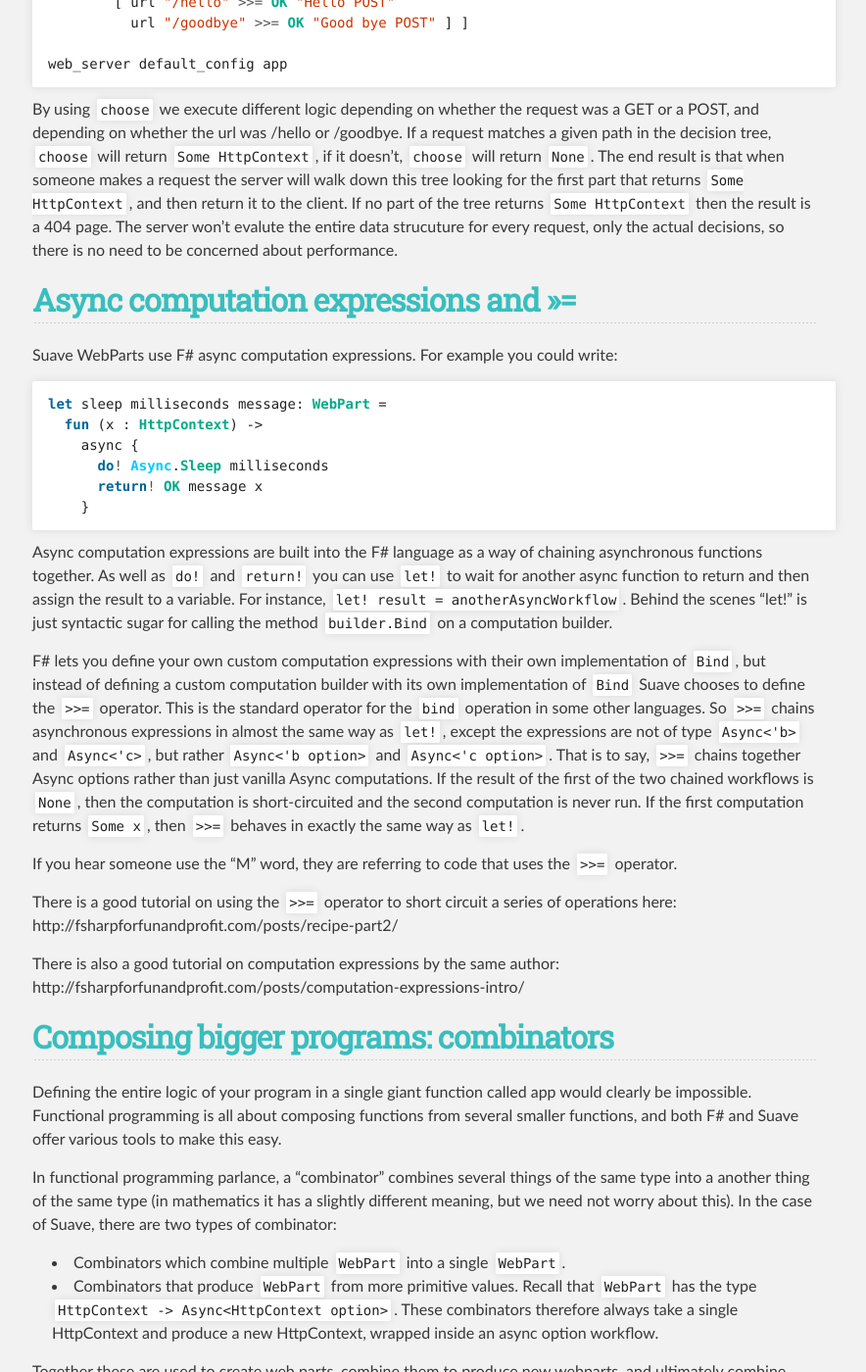
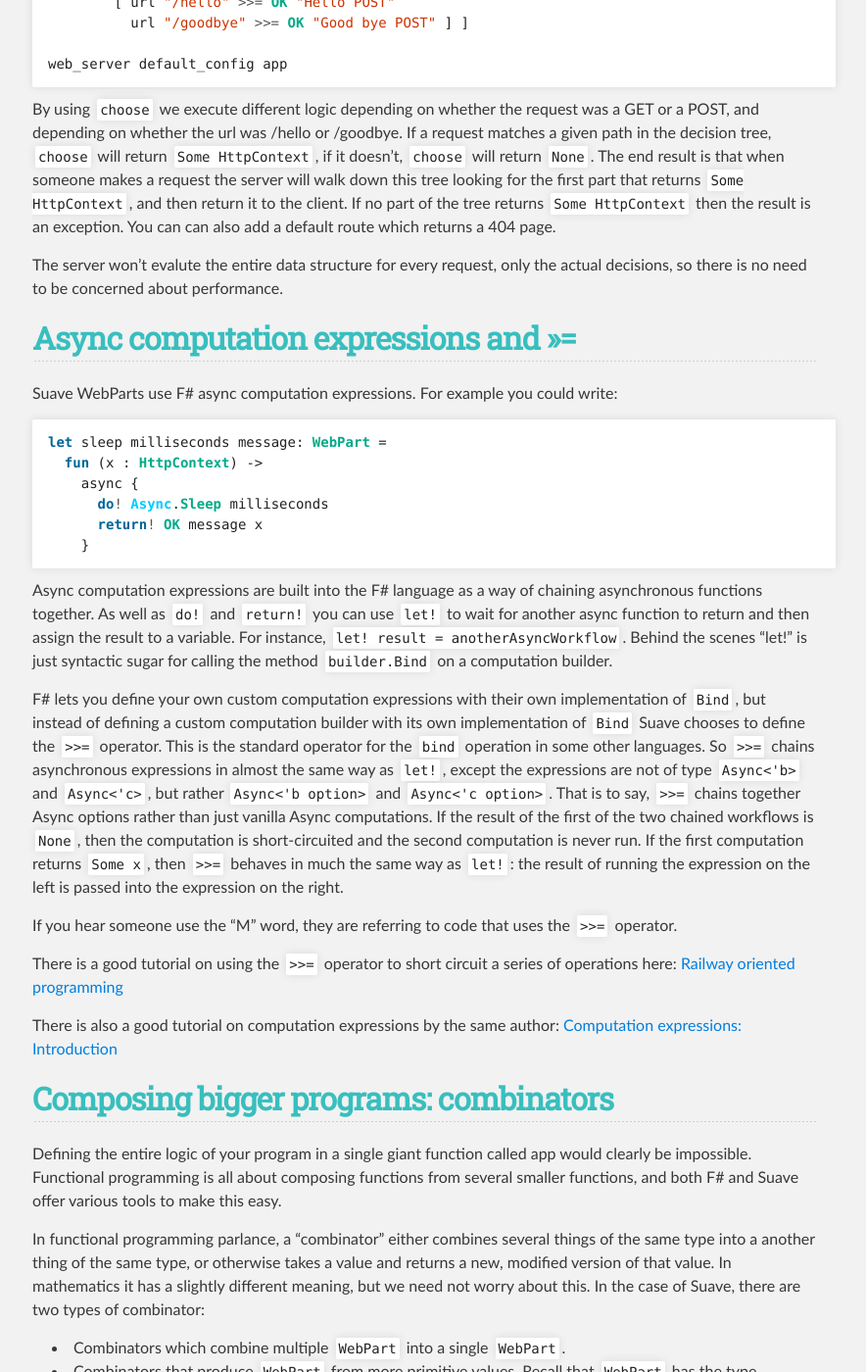
Before and after one commit to SuaveIO/suave, a Jekyll site: the page built from index.md, in a window 1280 px wide and 1400 px high, scrolled down 2652 px. Shown: the whole window at 98% size, without its empty margins (207-1091 px from the left). Built offline with Jekyll 4.4.1, drawn with Linux system fonts in a browser that asks for light colours; some of the changed text lies outside the part shown.

Commit message:
minor changes

```diff
--- a/_includes/content.md
+++ b/_includes/content.md
@@ -90,7 +90,9 @@
 web_server default_config app
 {% endhighlight %}
 
-By using `choose` we execute different logic depending on whether the request was a GET or a POST, and depending on whether the url was /hello or /goodbye. If a request matches a given path in the decision tree, `choose` will return `Some HttpContext`, if it doesn't, `choose` will return `None`. The end result is that when someone makes a request the server will walk down this tree looking for the first part that returns `Some HttpContext`, and then return it to the client. If no part of the tree returns `Some HttpContext` then the result is a 404 page. The server won't evalute the entire data strucuture for every request, only the actual decisions, so there is no need to be concerned about performance.
+By using `choose` we execute different logic depending on whether the request was a GET or a POST, and depending on whether the url was /hello or /goodbye. If a request matches a given path in the decision tree, `choose` will return `Some HttpContext`, if it doesn't, `choose` will return `None`. The end result is that when someone makes a request the server will walk down this tree looking for the first part that returns `Some HttpContext`, and then return it to the client. If no part of the tree returns `Some HttpContext` then the result is an exception. You can can also add a default route which returns a 404 page.
+
+The server won't evalute the entire data structure for every request, only the actual decisions, so there is no need to be concerned about performance.
 
 Async computation expressions and >>=
 -------------------------------------
@@ -109,20 +111,20 @@
 Async computation expressions are built into the F# language as a way of chaining asynchronous functions together. As well as `do!` and `return!` you can use `let!` to wait for another async function to return and then assign the result to a variable. For instance, `let! result = anotherAsyncWorkflow`. Behind the scenes "let!" is just syntactic sugar for calling the method `builder.Bind` on a computation builder.
 
 F# lets you define your own custom computation expressions with their own implementation of `Bind`, but instead of defining a custom computation builder with its own implementation of `Bind` Suave chooses to define the `>>=` operator. This is the standard operator for the `bind` operation in some other languages. So `>>=` chains asynchronous expressions in almost the same way as `let!`, except the expressions are not of type `Async<'b>` and `Async<'c>`, but rather `Async<'b option>` and `Async<'c option>`. That is to say, `>>=`
-chains together Async options rather than just vanilla Async computations. If the result of the first of the two chained workflows is `None`, then the computation is short-circuited and the second computation is never run. If the first computation returns `Some x`, then `>>=` behaves in exactly the same way as `let!`.
+chains together Async options rather than just vanilla Async computations. If the result of the first of the two chained workflows is `None`, then the computation is short-circuited and the second computation is never run. If the first computation returns `Some x`, then `>>=` behaves in much the same way as `let!`: the result of running the expression on the left is passed into the expression on the right.
 
 If you hear someone use the "M" word, they are referring to code that uses the `>>=` operator.
 
-There is a good tutorial on using the `>>=` operator to short circuit a series of operations here: http://fsharpforfunandprofit.com/posts/recipe-part2/
+There is a good tutorial on using the `>>=` operator to short circuit a series of operations here: [Railway oriented programming](http://fsharpforfunandprofit.com/posts/recipe-part2/)
 
-There is also a good tutorial on computation expressions by the same author: http://fsharpforfunandprofit.com/posts/computation-expressions-intro/
+There is also a good tutorial on computation expressions by the same author: [Computation expressions: Introduction](http://fsharpforfunandprofit.com/posts/computation-expressions-intro/)
 
 Composing bigger programs: combinators
 --------------------------------------------
 
 Defining the entire logic of your program in a single giant function called app would clearly be impossible. Functional programming is all about composing functions from several smaller functions, and both F# and Suave offer various tools to make this easy.
 
-In functional programming parlance, a "combinator" combines several things of the same type into a another thing of the same type (in mathematics it has a slightly different meaning, but we need not worry about this). In the case of Suave, there are two types of combinator:
+In functional programming parlance, a "combinator" either combines several things of the same type into a another thing of the same type, or otherwise takes a value and returns a new, modified version of that value. In mathematics it has a slightly different meaning, but we need not worry about this. In the case of Suave, there are two types of combinator:
 
 - Combinators which combine multiple `WebPart` into a single `WebPart`.
 - Combinators that produce `WebPart` from more primitive values. Recall that `WebPart` has the type `HttpContext -> Async<HttpContext option>`. These combinators therefore always take a single HttpContext and produce a new HttpContext, wrapped inside an async option workflow.
@@ -141,7 +143,7 @@
 
 `OK` is a combinator of the second type. It always succeeds and writes its argument to the underlying response stream. It has type `string -> WebPart`.
 
-To gain access to the underlying `HttpRequest` and read query and http form data we can use the `request` combinator (the `^^` custom operator is shorthand for searching a list of key to option pairs and returning the option's value if present):
+To gain access to the underlying `HttpRequest` and read query and http form data we can use the `request` combinator (the `^^` custom operator is shorthand for searching a list of key-value option pairs and returning the value (or None if not found)):
 
 {% highlight fsharp %}
 let greetings q =
@@ -242,7 +244,7 @@
 | Operator | Description |
 | ---------|-------------|
 |>=>       | Left-to-right Kleisli composition of monads, see Http.fsi
-|<&#124;>       | Left-to-right Kleisli composition of web parts, see Http.fsi
+|<&#124;>  | Left-to-right Kleisli composition of web parts, see Http.fsi
 |?         | Try find a value by key in a dictionary
 |%%        | Search a list of key-value pairs and return the value (or None if not found)
 |^^        | Search a list of key-value option pairs and return the value (or None if not found)
```
Also changed, not shown: other parts of _includes/content.md (+1 -1 lines).
